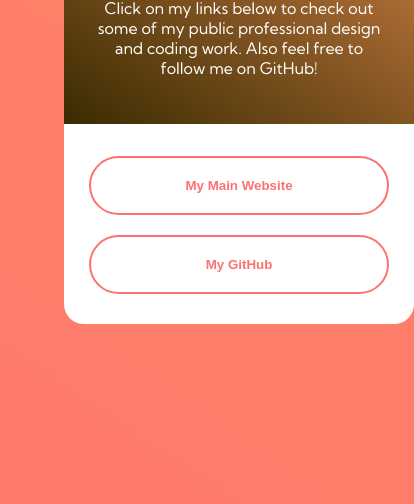
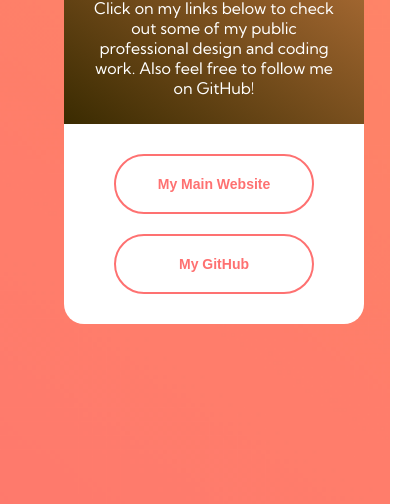
Before and after one commit to idacreations/Links, a plain HTML site: page index.html in a window 390 px wide. Shown: the part 340-844 px from the top of the page, 414 px wide, since content can reach past the window. Drawn offline with Linux system fonts and the light colour scheme.

Commit message:
Update styles.css

```diff
--- a/styles.css
+++ b/styles.css
@@ -100,7 +100,7 @@
     border: 2px solid #fe7171;
     border-radius: 40px;
     width: 300px;
-
+    font-size: 14px;
     }
 
     a{
@@ -115,7 +115,7 @@
         border: 2px solid #fe7171;
         border-radius: 40px;
         width: 300px;
-
+        font-size: 14px;
     }
 
     li{
@@ -153,7 +153,7 @@
         font-size:16px;
         font-weight: 400;
 
-        width:350px;
+        width:250px;
         height:600px;
 
         margin-left: auto;
@@ -235,8 +235,8 @@
     margin-bottom: 20px;
     border: 2px solid #fe7171;
     border-radius: 40px;
-    width: 300px;
-
+    width: 200px;
+    font-size: 14px;
     }
 
     a{
@@ -250,7 +250,8 @@
         margin-bottom: 20px;
         border: 2px solid #fe7171;
         border-radius: 40px;
-        width: 300px;
+        width: 200px;
+        font-size: 14px;
 
     }
 
@@ -261,6 +262,7 @@
 
     .links{
       font-weight: 700;
+
       color:hsl(227, 10%, 46%);
       margin-bottom: 10px;
     }
```
